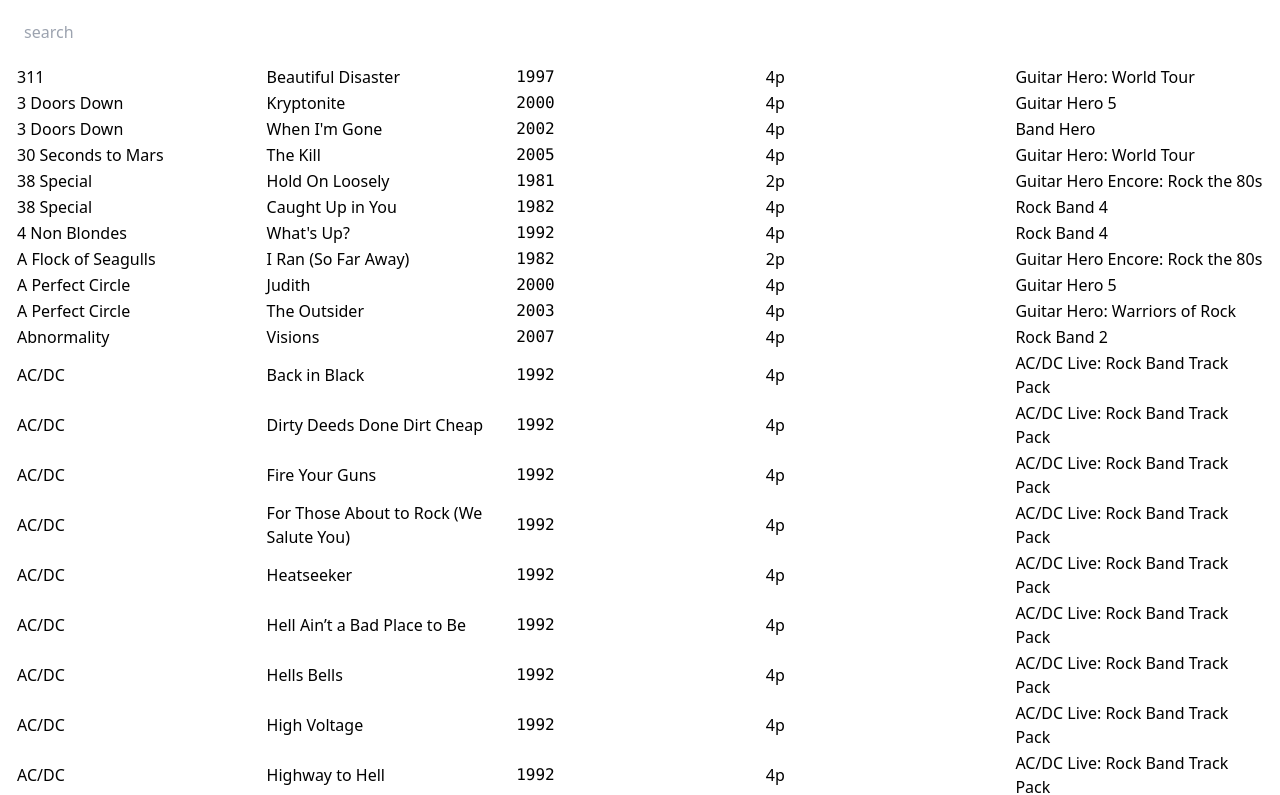
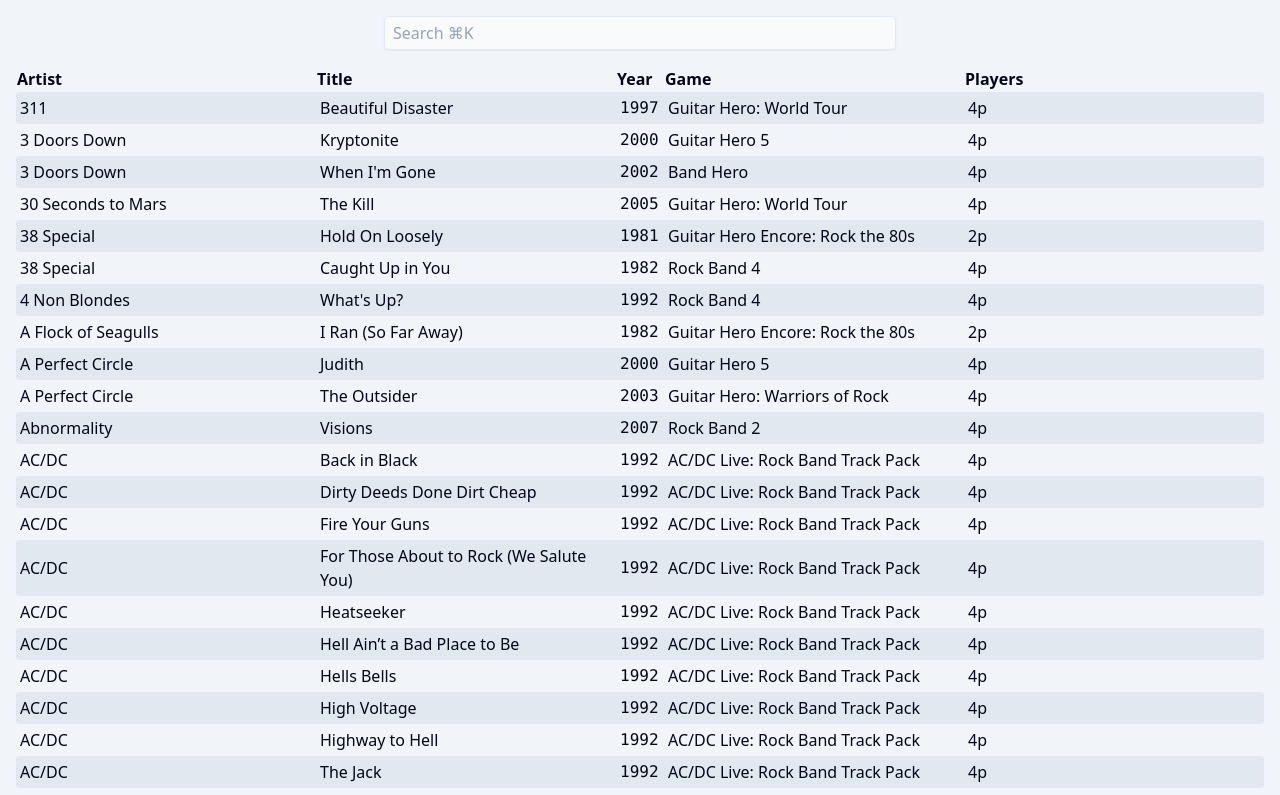
Before and after one commit to arjunchib/rockhero, an Angular app: page / in a window 1280 px wide. Shown: the top 795 px of the page. Built offline with nearby package versions, Linux system fonts and the light colour scheme.

Commit message:
Update styling

```diff
--- a/src/app/app.component.html
+++ b/src/app/app.component.html
@@ -1,20 +1,27 @@
-<div class="m-4 sticky top-0">
+<div class="mx-4 mt-2 py-2 sticky top-0 flex justify-center">
   <input
     #searchEl
     [formControl]="search"
     type="search"
-    placeholder="search"
-    class="px-2 leading-8"
+    placeholder="Search ⌘K"
+    class="px-2 leading-8 w-full max-w-lg shadow-sm rounded bg-slate-50 text-slate-950 placeholder:text-slate-400 border-indigo-100 border ring-indigo-600 outline-offset-2"
   />
 </div>
-<div class="m-4">
-  <table class="w-full table-fixed">
+<div class="m-4 mt-2">
+  <table class="w-full table-fixed text-slate-950">
+    <tr>
+      <th>Artist</th>
+      <th>Title</th>
+      <th class="w-12">Year</th>
+      <th>Game</th>
+      <th>Players</th>
+    </tr>
     <tr *ngFor="let song of songs">
       <td>{{ song.artist }}</td>
       <td>{{ song.title }}</td>
       <td class="font-mono">{{ song.year }}</td>
+      <td>{{ song.game }}</td>
       <td>{{ song.num_players_long }}</td>
-      <td>{{ song.game }}</td>
     </tr>
   </table>
 </div>
--- a/src/app/app.component.scss
+++ b/src/app/app.component.scss
@@ -0,0 +1,19 @@
+tr:nth-of-type(2n) {
+  @apply bg-slate-200;
+}
+
+th {
+  @apply text-start;
+}
+
+td {
+  @apply p-1;
+
+  &:first-of-type {
+    @apply rounded-s;
+  }
+
+  &:last-of-type {
+    @apply rounded-e;
+  }
+}
--- a/src/index.html
+++ b/src/index.html
@@ -7,7 +7,7 @@
     <meta name="viewport" content="width=device-width, initial-scale=1" />
     <link rel="icon" type="image/svg+xml" href="favicon.svg" />
   </head>
-  <body>
+  <body class="bg-slate-100">
     <app-root></app-root>
   </body>
 </html>
```
